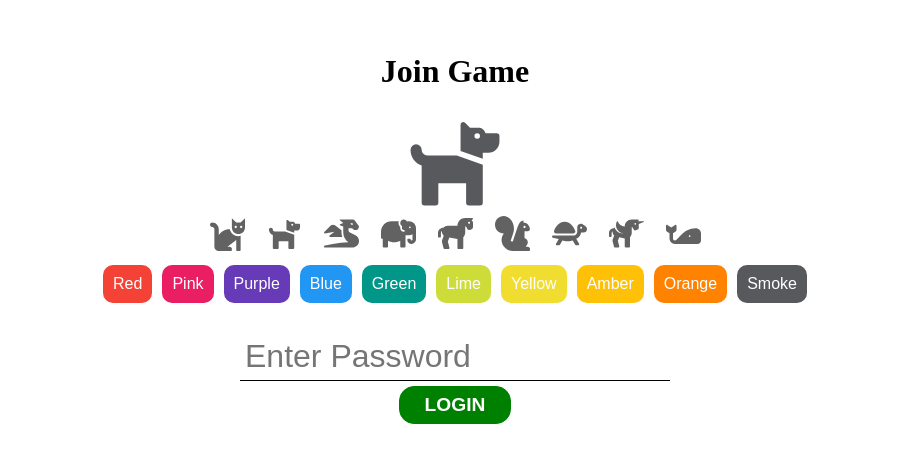
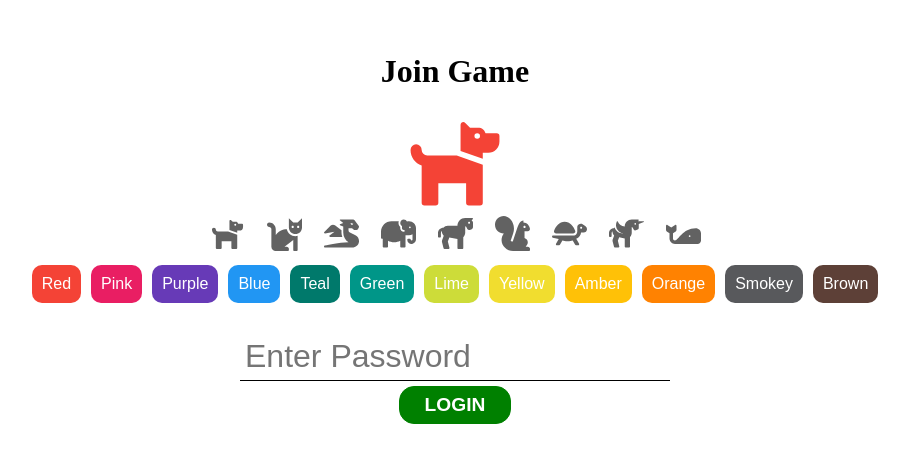
Before and after one commit to adunham95/scrabble-game, a Next.js app: page /student in a window 1280 px wide. Shown: the part 172-634 px from the top of the page, without its empty margins (185-1094 px from the left). Built offline with nearby package versions, Linux system fonts and the light colour scheme.

Commit message:
Updated colors

```diff
--- a/pages/student/index.jsx
+++ b/pages/student/index.jsx
@@ -1,28 +1,36 @@
 import React, { useState } from 'react';
+import { capitalize } from '../../api/utilites/utilities';
 import { Icon } from '../../components/Icons/Icon';
 
-const avatars = ['cat', 'dog', 'dragon', 'elephant', 'horse', 'squirrel', 'turtle', 'unicorn', 'whale'];
+const avatars = ['dog', 'cat', 'dragon', 'elephant', 'horse', 'squirrel', 'turtle', 'unicorn', 'whale'];
 const colors = [
   { name: 'Red', color: '#f44336' },
-  { name: 'Pink', color: '#e91e63' },
+  { name: 'Pink', color: '#E91E63' },
   { name: 'Purple', color: '#673ab7' },
   { name: 'Blue', color: '#2196f3' },
+  { name: 'Teal', color: '#00796B' },
   { name: 'Green', color: '#009688' },
   { name: 'Lime', color: '#cddc39' },
   { name: 'Yellow', color: '#f1dd2f' },
   { name: 'Amber', color: '#ffc107' },
   { name: 'Orange', color: '#FF8201' },
-  { name: 'Smoke', color: '#58595C' },
+  { name: 'Smokey', color: '#58595C' },
+  { name: 'Brown', color: '#5D4037' },
 ];
 
 const Index = () => {
-  const [selectedAvatar, setSelectedAvatar] = useState('dog');
-  const [selectedColor, setSelectedColor] = useState({ name: 'Smoke', color: '#58595C' });
+  const [selectedAvatar, setSelectedAvatar] = useState(avatars[0]);
+  const [selectedColor, setSelectedColor] = useState(colors[0]);
 
   return (
     <div className="loginScreen">
       <div>
         <h1>Join Game</h1>
+        {/* <h2>
+          {capitalize(selectedColor.name)}
+          {' '}
+          {capitalize(selectedAvatar)}
+        </h2> */}
       </div>
       <div className="main-icon">
         <Icon
```
